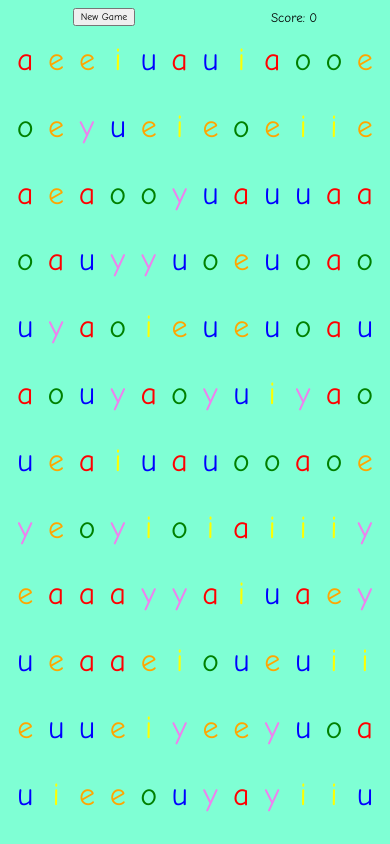
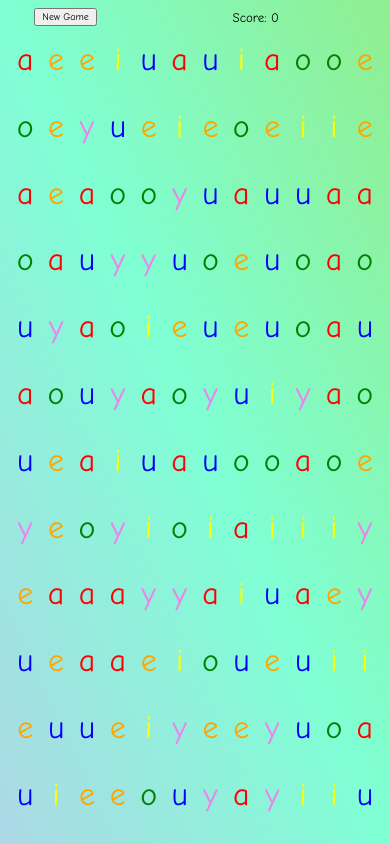
Before and after one commit to bwilkins96/Voweltris, a plain HTML site: page index.html in a window 390 px wide. Both pictures are taken after a click on the button "New Game". Drawn offline with Linux system fonts and the light colour scheme.

Commit message:
dynamic background

```diff
--- a/index.html
+++ b/index.html
@@ -8,7 +8,7 @@
     <link href="./icon.png" rel="icon">
     <title>Voweltris!</title>
 </head>
-<body>
+<body class="background1">
     <div id="bar">
         <button id="newGame" type="button">New Game</button>
         <p id="score">Score: 0</p>
--- a/main.css
+++ b/main.css
@@ -1,9 +1,21 @@
+html {
+    height: 100%;
+}
+
 body {
-    background-color: aquamarine;
+    /* background-color: aquamarine; */
     font-family: "Comic Sans MS";
     display: flex;
     flex-direction: column;
     align-items: center;
+}
+
+.background1 {
+    background: linear-gradient(to bottom left, lightblue, aquamarine, lightgreen);
+}
+
+.background2 {
+    background: linear-gradient(to bottom left, lightgreen, aquamarine, lightblue);
 }
 
 #board {
@@ -78,7 +90,6 @@ body {
     display: flex;
     justify-content: space-around;
     align-items: center;
-    /* border: 1px solid red; */
 }
 
 #newGame {
@@ -89,6 +100,8 @@ body {
 
 #score {
     margin: 0;
+    text-align: center;
+    width: 250px;
 }
 
 @media screen and (min-width: 1000px) {
@@ -113,4 +126,8 @@ body {
     #newGame {
         font-size: x-small;
     }
+
+    #score {
+        width: 200px;
+    }
 }
--- a/main.js
+++ b/main.js
@@ -27,7 +27,7 @@ const buildBoard = board => {
     const htmlBoard = document.getElementById("board");
     htmlBoard.innerHTML = "";
 
-    if (score > 0) { updateScore() }
+    updateScore();
 
     for (let i = 0; i < board.length; i++) {
         let htmlRow = document.createElement('div');
@@ -257,7 +257,11 @@ const updateScore = () => {
     let scoreElement = document.getElementById('score');
     let previousScore = Number(localStorage.getItem('score'));
 
-    scoreElement.innerText = `Score: ${score} (+${score - previousScore})`;
+    if (score > 0) {
+        scoreElement.innerText = `Score: ${score} (+${score - previousScore})`;
+    } else {
+        scoreElement.innerText = `Score: ${score}`;
+    }
 }
 
 const newGame = size => {
@@ -294,9 +298,23 @@ const restoreBoard = () => {
 
 const restoreGame = () => {
     score = Number(localStorage.getItem('score'));
-    if (score > 0) { updateScore() }
+    updateScore();
     restoreBoard();
     buildBoard(board);
+}
+
+// update background
+
+const changeBackground = () => {
+    let body = document.body;
+
+    if (body.classList.contains('background1')) {
+        body.classList.remove('background1');
+        body.classList.add('background2');
+    } else {
+        body.classList.remove('background2');
+        body.classList.add('background1');
+    }
 }
 
 // game set-up and running
@@ -309,5 +327,6 @@ if (localStorage.getItem('boardSize')) {
 
 let newGameButton = document.getElementById('newGame');
 newGameButton.addEventListener('click', () => {
+    changeBackground();
     newGame(12);
 });
```
